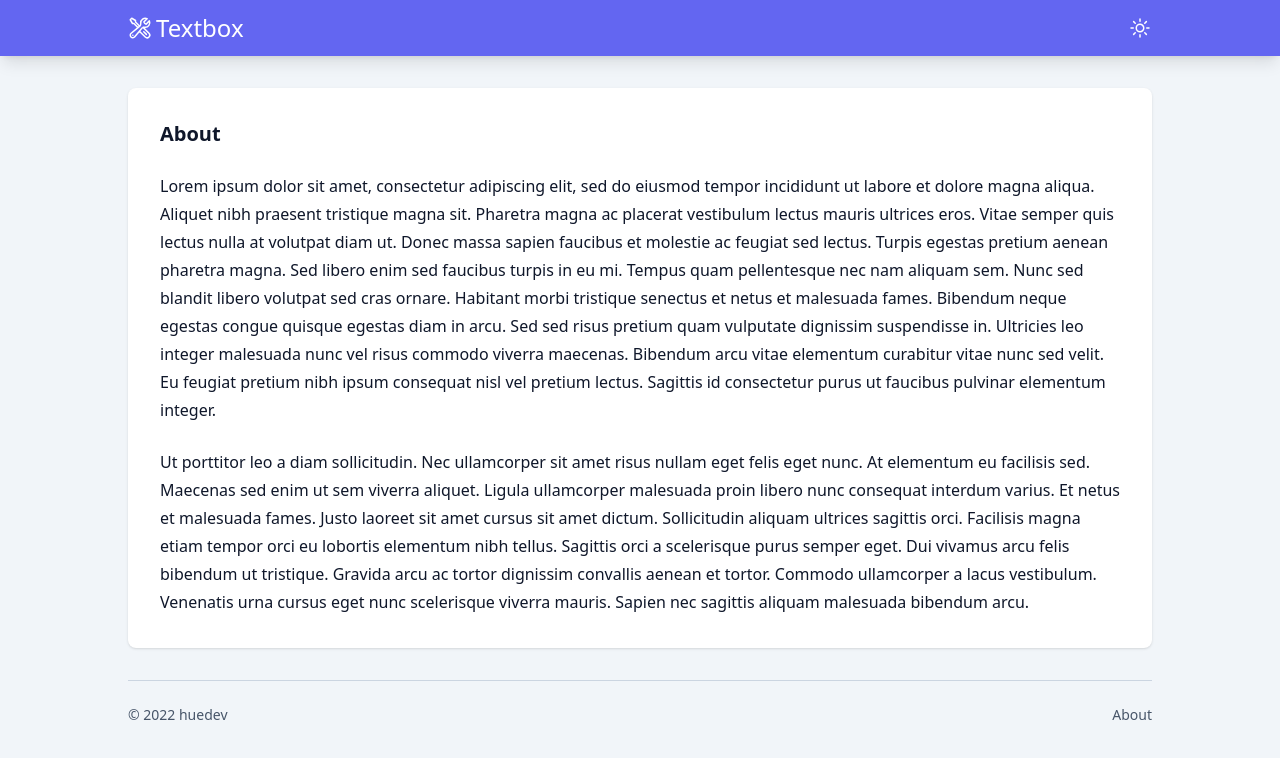
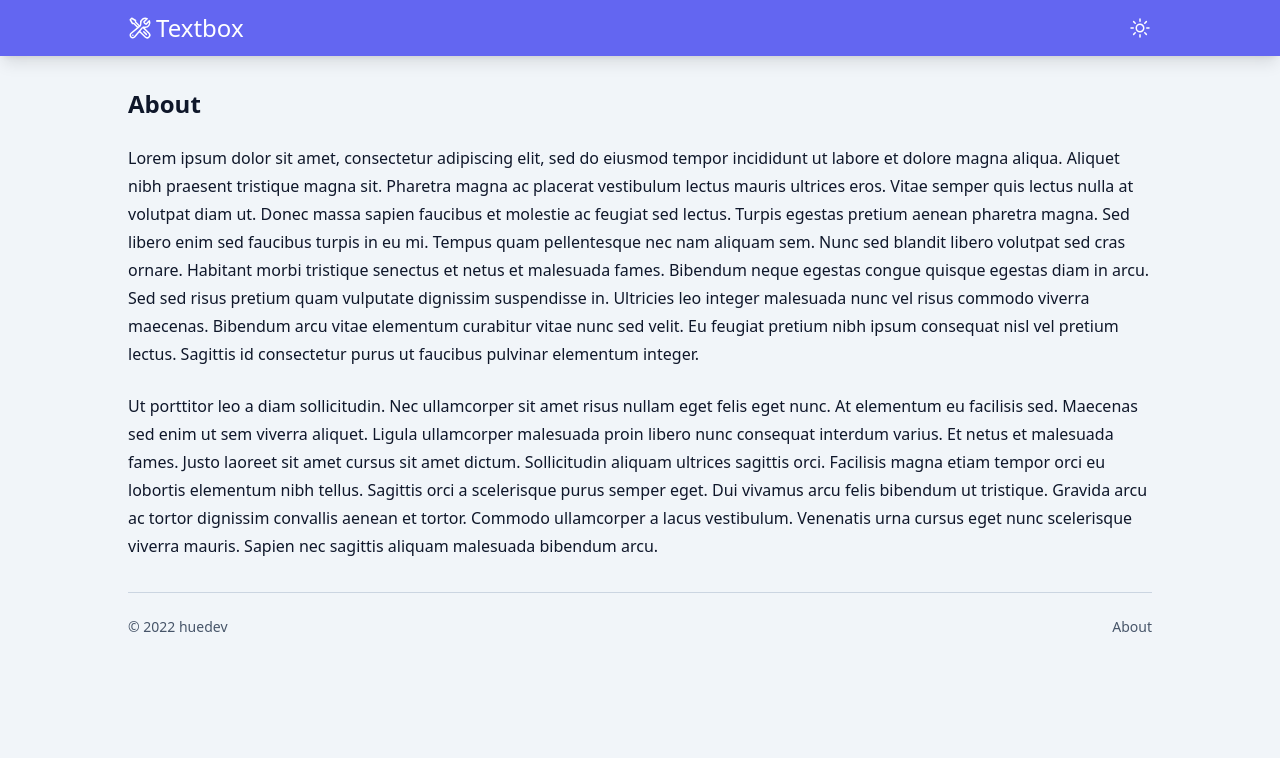
Before and after one commit to huedev/textbox, a React (Create React App) app: page /about in a window 1280 px wide. Shown: the top 758 px of the page. Built offline with nearby package versions, Linux system fonts and the light colour scheme; the HTML template or start-up script is replaced by a standard one; a web font is replaced by a local one.

Commit message:
Formatting changes for About

```diff
--- a/src/components/About.js
+++ b/src/components/About.js
@@ -1,8 +1,8 @@
 const About = () => {
   return (
-    <main className="py-8">
-      <div className="bg-white dark:bg-slate-800 rounded-none shadow lg:rounded-lg max-w-5xl mx-auto p-8">
-        <h2 className="text-xl font-semibold">About</h2>
+    <main className="px-4 py-8">
+      <div className="max-w-5xl mx-auto">
+        <h2 className="text-2xl font-semibold">About</h2>
         <p className="leading-7 mt-6">Lorem ipsum dolor sit amet, consectetur adipiscing elit, sed do eiusmod tempor incididunt ut labore et dolore magna aliqua. Aliquet nibh praesent tristique magna sit. Pharetra magna ac placerat vestibulum lectus mauris ultrices eros. Vitae semper quis lectus nulla at volutpat diam ut. Donec massa sapien faucibus et molestie ac feugiat sed lectus. Turpis egestas pretium aenean pharetra magna. Sed libero enim sed faucibus turpis in eu mi. Tempus quam pellentesque nec nam aliquam sem. Nunc sed blandit libero volutpat sed cras ornare. Habitant morbi tristique senectus et netus et malesuada fames. Bibendum neque egestas congue quisque egestas diam in arcu. Sed sed risus pretium quam vulputate dignissim suspendisse in. Ultricies leo integer malesuada nunc vel risus commodo viverra maecenas. Bibendum arcu vitae elementum curabitur vitae nunc sed velit. Eu feugiat pretium nibh ipsum consequat nisl vel pretium lectus. Sagittis id consectetur purus ut faucibus pulvinar elementum integer.</p>
         <p className="leading-7 mt-6">Ut porttitor leo a diam sollicitudin. Nec ullamcorper sit amet risus nullam eget felis eget nunc. At elementum eu facilisis sed. Maecenas sed enim ut sem viverra aliquet. Ligula ullamcorper malesuada proin libero nunc consequat interdum varius. Et netus et malesuada fames. Justo laoreet sit amet cursus sit amet dictum. Sollicitudin aliquam ultrices sagittis orci. Facilisis magna etiam tempor orci eu lobortis elementum nibh tellus. Sagittis orci a scelerisque purus semper eget. Dui vivamus arcu felis bibendum ut tristique. Gravida arcu ac tortor dignissim convallis aenean et tortor. Commodo ullamcorper a lacus vestibulum. Venenatis urna cursus eget nunc scelerisque viverra mauris. Sapien nec sagittis aliquam malesuada bibendum arcu.</p>
       </div>
```
